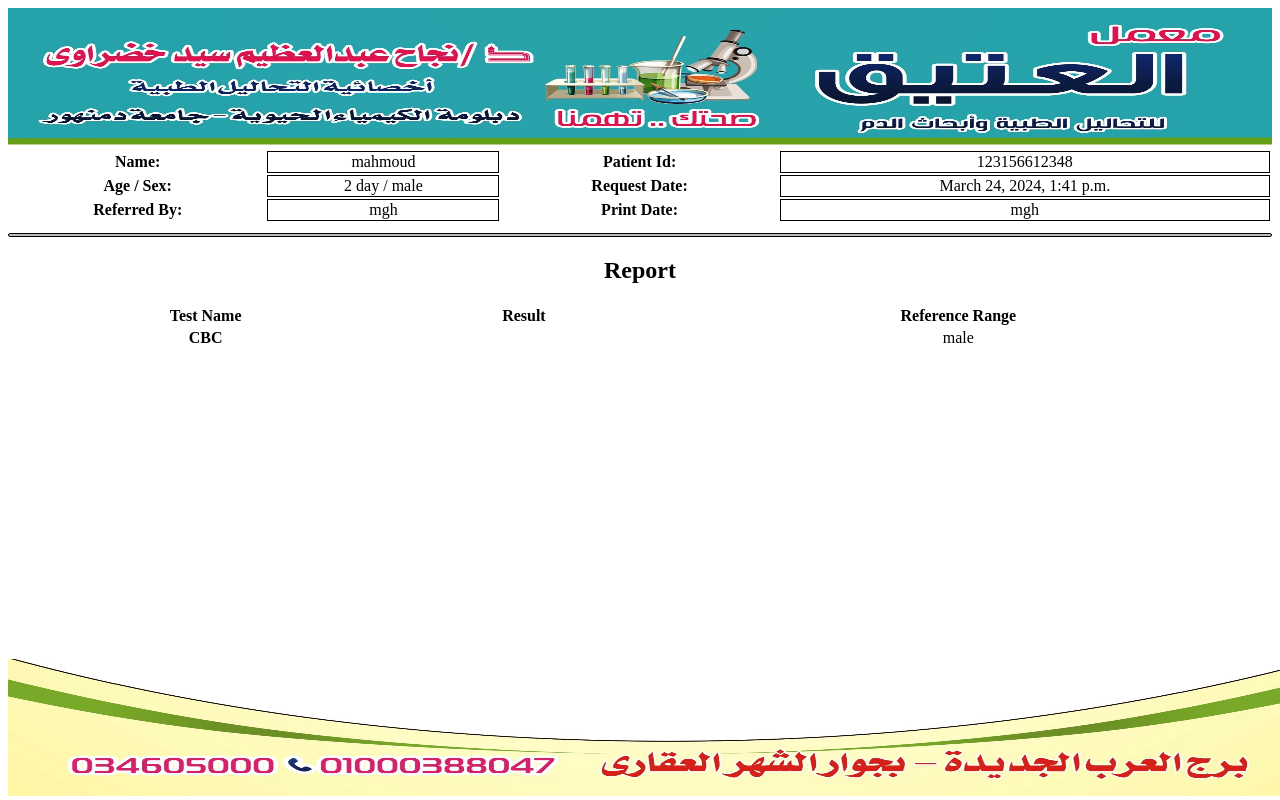
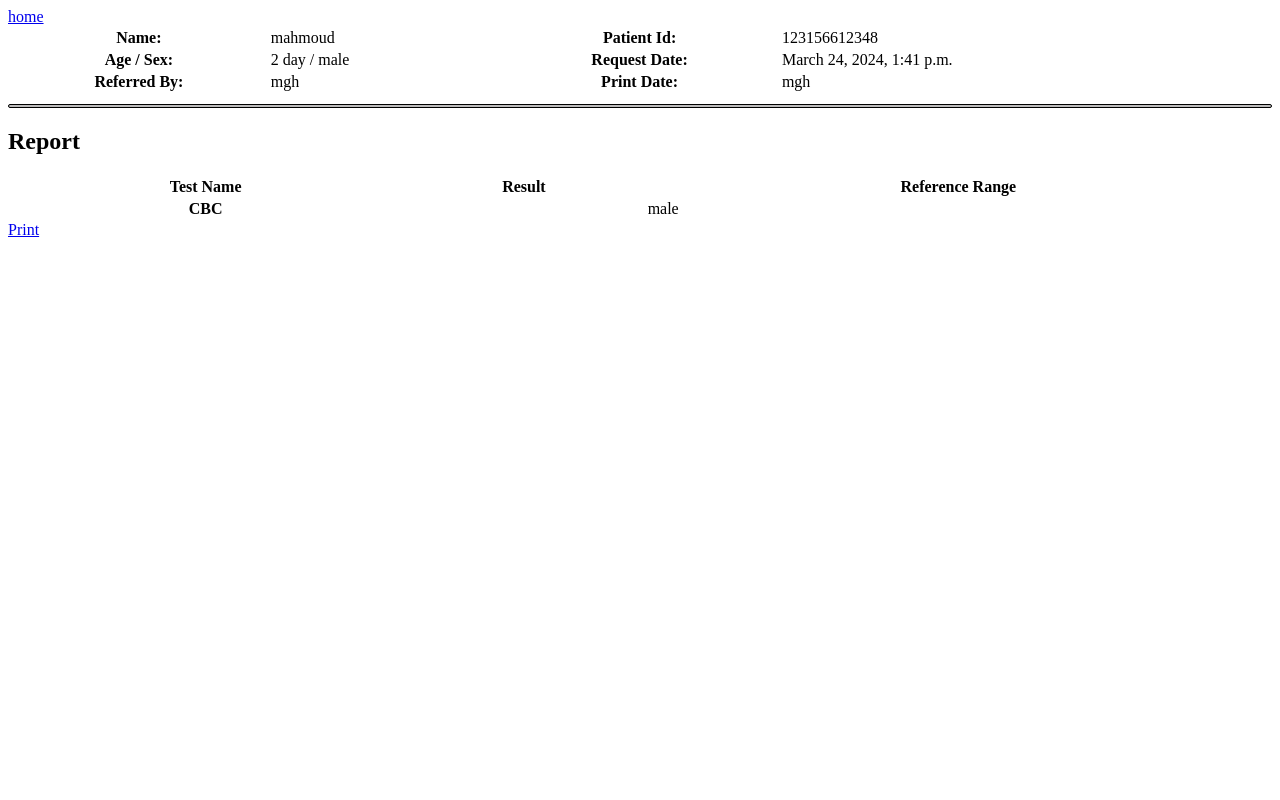
Before and after one commit to mahmoud15670/program, a Django app: page /result/1/print in a window 1280 px wide. Run offline with Django 4.2, Linux system fonts and the light colour scheme; data comes from the database, SQL or seed files in the repository; both versions use the stored data as it was after the commit.

Commit message:
Mar 24, 2024, 4:57 PM

```diff
--- a/mhlbia/homs/templates/homs/result_detail.html
+++ b/mhlbia/homs/templates/homs/result_detail.html
@@ -64,27 +64,7 @@
         background-color: rgb(189, 188, 188);
         border-radius: 5px;
     }
-    header {
-        display: block;
-    }
-    footer{
-        position: absolute;
-        display: block;
-        bottom: 0;
-    }
-    img {
-        height: 137px;
-        width: 100%;
-    }
-    a {
-        display: none;
-    }
-    * {
-        text-align: center;
-    }
-    #head td {
-        border: solid black 1px;
-    }
+
     @media print {
         header {
             display: block;
```
Also changed, not shown: mhlbia/db.sqlite3.
